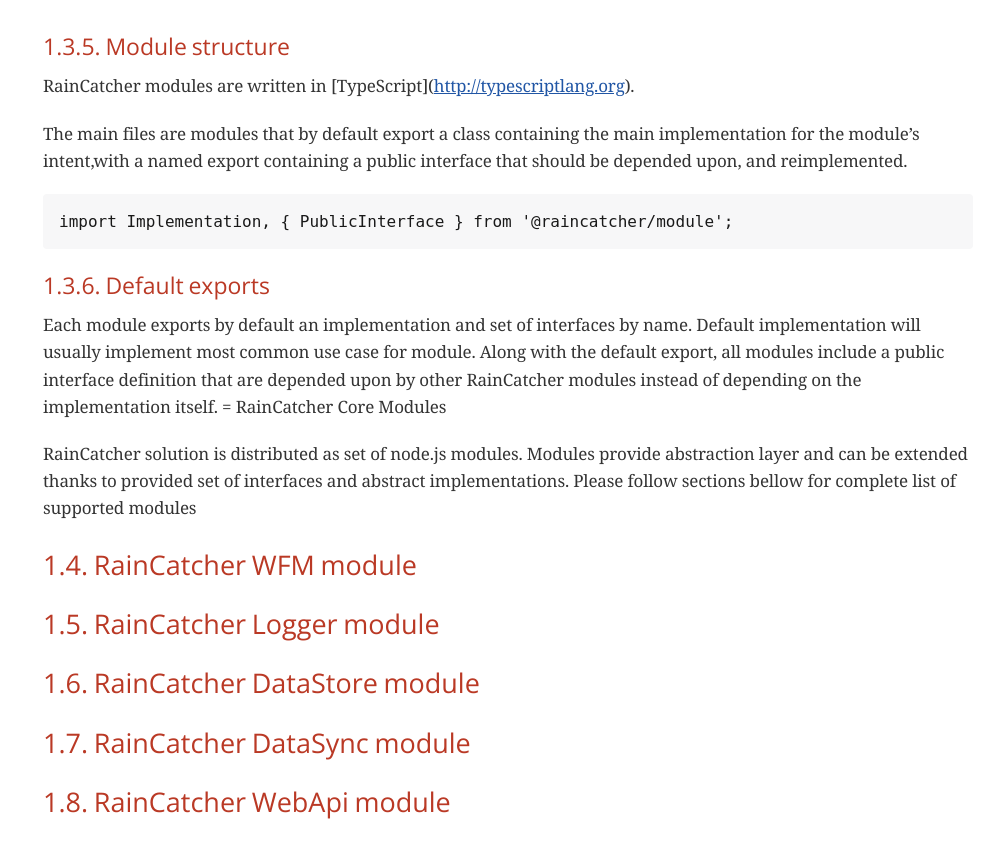
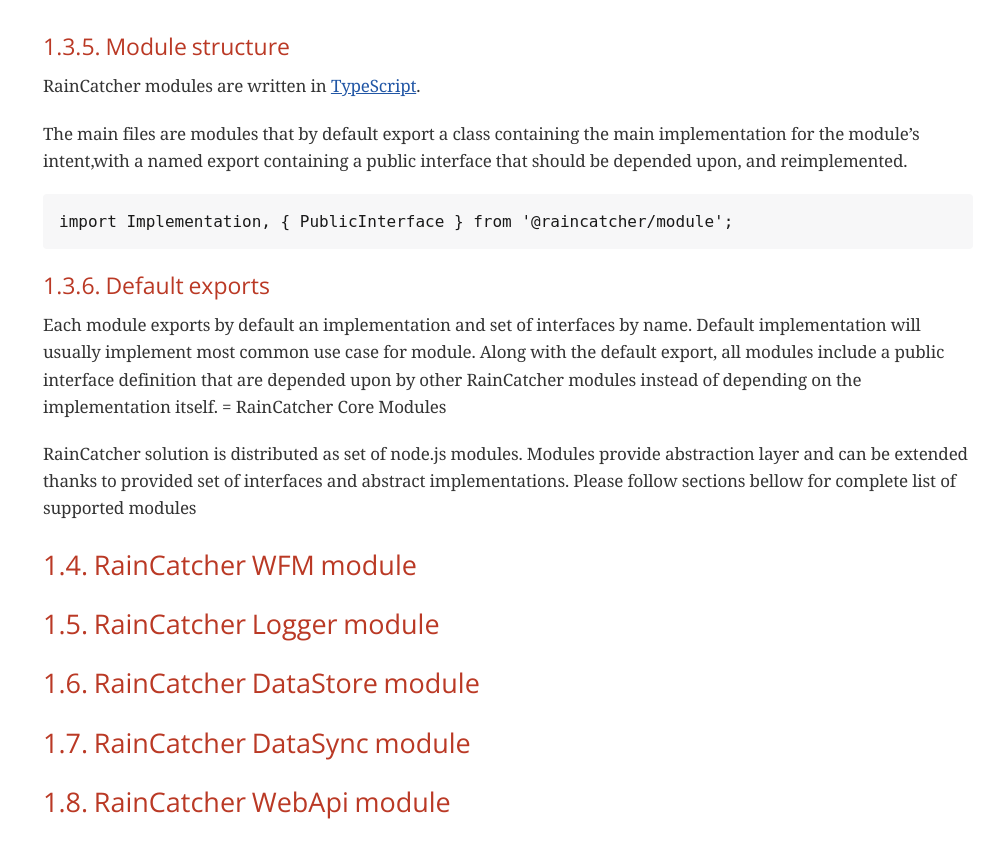
Before and after one commit to wtrocki/raincatcher-docs, a plain HTML site: page index.html in a window 1280 px wide. Shown: the part 3234-4077 px from the top of the page, without its empty margins (292-1280 px from the left). Drawn offline with nearby package versions, Linux system fonts and the light colour scheme; a web font is replaced by a local one.

Commit message:
Fix link

```diff
--- a/index.html
+++ b/index.html
@@ -620,7 +620,7 @@
 <div class="sect3">
 <h4 id="_module_structure">1.3.5. Module structure</h4>
 <div class="paragraph">
-<p>RainCatcher modules are written in [TypeScript](<a href="http://typescriptlang.org" class="bare">http://typescriptlang.org</a>).</p>
+<p>RainCatcher modules are written in <a href="http://typescriptlang.org">TypeScript</a>.</p>
 </div>
 <div class="paragraph">
 <p>The main files are modules that by default export a class containing the main implementation for the module&#8217;s intent,with a named export containing a public interface that should be depended upon, and reimplemented.</p>
```
Also changed, not shown: 1 other file.
